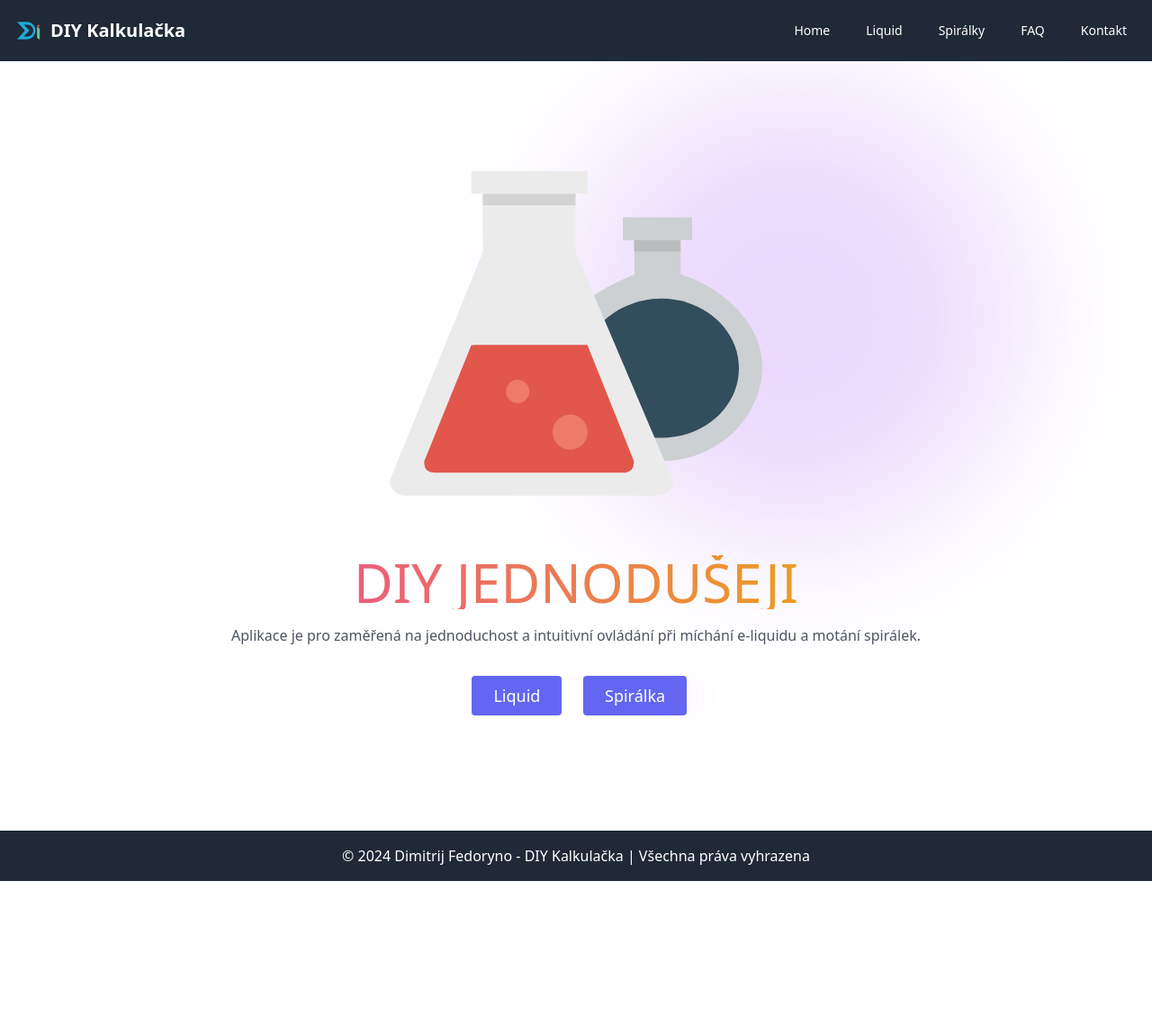
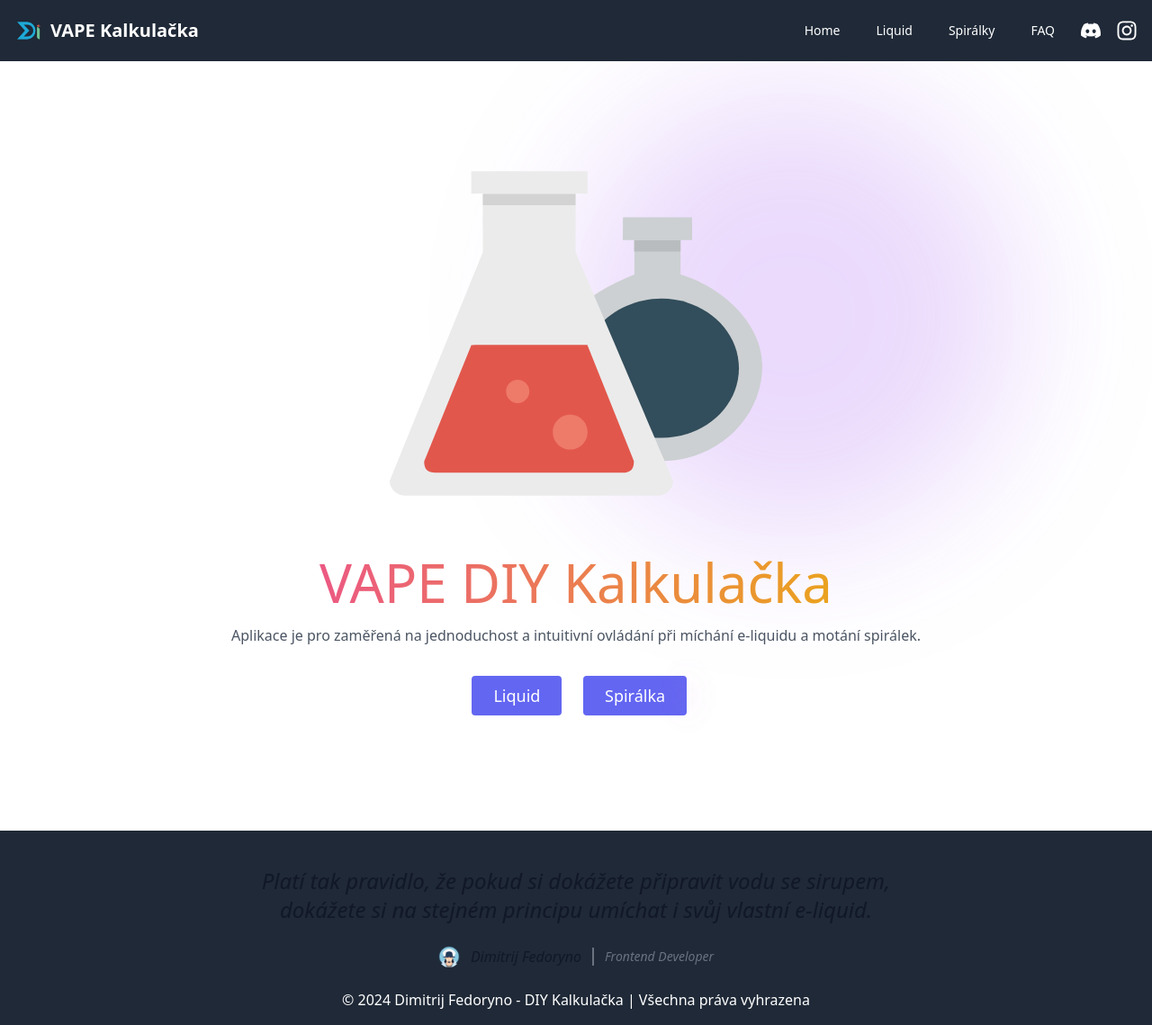
Before and after one commit to dimitrijfedoryno/React-diy, a React (Create React App) app: page / in a window 1280 px wide. Shown: the whole page at 90% size. Before the commit the page ends 979 px from the top, so only its background shows below. Built offline with nearby package versions, Linux system fonts and the light colour scheme.

Commit message:
ceo, contact, header social, footer testmonial

```diff
--- a/package.json
+++ b/package.json
@@ -9,6 +9,7 @@
     "react": "^18.3.1",
     "react-dom": "^18.3.1",
     "react-ga4": "^2.1.0",
+    "react-icons": "^5.2.1",
     "react-router-dom": "^6.24.1",
     "react-scripts": "5.0.1",
     "web-vitals": "^2.1.4"
--- a/public/index.html
+++ b/public/index.html
@@ -1,13 +1,13 @@
 <!DOCTYPE html>
-<html lang="en">
+<html lang="cs">
   <head>
     <meta charset="utf-8" />
     <link rel="icon" href="%PUBLIC_URL%/favicon.ico" />
     <meta name="viewport" content="width=device-width, initial-scale=1" />
     <meta name="theme-color" content="#000000" />
     <meta
-      name="description"
-      content="Web site created using create-react-app"
+      name="Míchání e-liquidu a motání spirálek - VAPE DIY Kalkulačka"
+      content="Platí tak pravidlo, že pokud si dokážete připravit vodu se sirupem, dokážete si na stejném principu umíchat i svůj vlastní e-liquid do elektronické cigarety."
     />
     <link rel="apple-touch-icon" href="%PUBLIC_URL%/logo192.png" />
     <!--
@@ -24,7 +24,7 @@
       work correctly both with client-side routing and a non-root public URL.
       Learn how to configure a non-root public URL by running `npm run build`.
     -->
-    <title>React App</title>
+    <title>VAPE DIY Kalkulačka</title>
   </head>
   <body>
     <noscript>You need to enable JavaScript to run this app.</noscript>
--- a/src/App.js
+++ b/src/App.js
@@ -1,11 +1,6 @@
 // src/App.js
 import React, { useEffect } from "react";
-import {
-  BrowserRouter as Router,
-  Route,
-  Routes,
-  useLocation,
-} from "react-router-dom";
+import { BrowserRouter as Router, Route, Routes, useLocation } from "react-router-dom";
 import Navbar from "./components/Navbar";
 import Home from "./pages/Home";
 import LiquidCalculator from "./pages/Liquid";
@@ -19,6 +14,7 @@ function AppContent() {
   const location = useLocation();
 
   useEffect(() => {
+    console.log("Tracking page view:", location.pathname + location.search);
     trackPageView(location.pathname + location.search);
   }, [location]);
 
@@ -29,7 +25,6 @@ function AppContent() {
         <Route path="/liquid" element={<LiquidCalculator />} />
         <Route path="/spiralky" element={<Spiralky />} />
         <Route path="/faq" element={<FAQ />} />
-        <Route path="/contact" element={<Contact />} />
       </Routes>
     </div>
   );
--- a/src/components/Footer.js
+++ b/src/components/Footer.js
@@ -1,11 +1,15 @@
 import React from 'react';
 import { Link } from 'react-router-dom';
+import Testimonial from './Testimonial';
 
 const currentYear = new Date().getFullYear()
 
 const Footer = () => {
   return (
     <footer className="bg-gray-800 text-white p-4 text-center mt-8">
+      <br />
+      <Testimonial />
+      <br />
       &copy; {currentYear} <Link to="https://fedoryno.cz/">Dimitrij Fedoryno</Link> - <Link to="/">DIY Kalkulačka</Link> | Všechna práva vyhrazena
     </footer>
   );
--- a/src/components/Navbar.js
+++ b/src/components/Navbar.js
@@ -1,20 +1,18 @@
 import React, { useEffect, useState } from "react";
 import { Link, useLocation } from "react-router-dom";
+import { FaDiscord, FaInstagram } from "react-icons/fa";
 
-const titleLabel =(
-  "Kalkulačka"
-);
+const titleLabel = "Kalkulačka";
 
 const navbarLinks = [
-  { to: "/", label: "Home", title: "Home" +" - "+ titleLabel },
+  { to: "/", label: "Home", title: "Home" + " - " + titleLabel },
   { to: "/liquid", label: "Liquid", title: "Liquid" },
   { to: "/spiralky", label: "Spirálky", title: "Spirálky" },
   { to: "/faq", label: "FAQ", title: "FAQ" },
-  { to: "/contact", label: "Kontakt", title: "Kontakt" },
 ];
 
 const navTitle = (
-  <div className="text-white font-bold text-xl">DIY Kalkulačka</div>
+  <div className="text-white font-bold text-xl">VAPE Kalkulačka</div>
 );
 
 const logo = (
@@ -26,7 +24,7 @@ const Navbar = () => {
   const location = useLocation();
 
   useEffect(() => {
-    const currentRoute = navbarLinks.find(link => link.to === location.pathname);
+    const currentRoute = navbarLinks.find((link) => link.to === location.pathname);
     if (currentRoute) {
       document.title = currentRoute.title;
     } else {
@@ -68,7 +66,7 @@ const Navbar = () => {
             </svg>
           </button>
         </div>
-        <div className="hidden md:flex space-x-4">
+        <div className="hidden md:flex space-x-4 items-center">
           {navbarLinks.map((link) => (
             <Link
               key={link.to}
@@ -79,14 +77,20 @@ const Navbar = () => {
               <span className="absolute inset-0 bg-gray-900 opacity-0 group-hover:opacity-100 transition-opacity"></span>
             </Link>
           ))}
+          <div className="flex space-x-4">
+            <a href="https://discord.com" target="_blank" rel="noopener noreferrer" className="text-white">
+              <FaDiscord size={24} />
+            </a>
+            <a href="https://instagram.com" target="_blank" rel="noopener noreferrer" className="text-white">
+              <FaInstagram size={24} />
+            </a>
+          </div>
         </div>
       </div>
 
       {/* Mobile menu, show/hide based on menu state. */}
       <div
-        className={`md:hidden ${
-          isOpen ? "block" : "hidden"
-        } transition-all duration-300 ease-in-out`}
+        className={`md:hidden ${isOpen ? "block" : "hidden"} transition-all duration-300 ease-in-out`}
       >
         <div className="space-y-1 px-2 pb-3 pt-2 text-center">
           {navbarLinks.map((link) => (
@@ -99,6 +103,14 @@ const Navbar = () => {
               <span className="absolute inset-0 bg-gray-900 opacity-0 group-hover:opacity-100 transition-opacity"></span>
             </Link>
           ))}
+          <div className="flex justify-center space-x-4 mt-4">
+            <a href="https://discord.gg/nryfX3gSte" target="_blank" rel="noopener noreferrer" className="text-white">
+              <FaDiscord size={24} />
+            </a>
+            <a href="https://instagram.com/thefedoryno" target="_blank" rel="noopener noreferrer" className="text-white">
+              <FaInstagram size={24} />
+            </a>
+          </div>
         </div>
       </div>
     </nav>
--- /dev/null
+++ b/src/components/Testimonial.js
@@ -0,0 +1,31 @@
+import React from "react";
+
+const Testimonial = () => {
+  return (
+    <figure className="max-w-screen-md mx-auto text-center">
+
+      <blockquote>
+        <p className="text-2xl italic font-medium text-gray-900 dark:text-white">
+          Platí tak pravidlo, že pokud si dokážete připravit vodu se sirupem, dokážete si na stejném principu umíchat i svůj vlastní e-liquid.
+        </p>
+      </blockquote>
+      <figcaption className="flex items-center justify-center mt-6 space-x-3 rtl:space-x-reverse">
+        <img
+          className="w-6 h-6 rounded-full"
+          src="images/testimonial.jpg"
+          alt="profile picture"
+        />
+        <div className="flex items-center divide-x-2 rtl:divide-x-reverse divide-gray-500 dark:divide-gray-700">
+          <cite className="pe-3 font-medium text-gray-900 dark:text-red-500">
+            Dimitrij Fedoryno
+          </cite>
+          <cite className="ps-3 text-sm text-gray-500 dark:text-gray-400">
+            Frontend Developer
+          </cite>
+        </div>
+      </figcaption>
+    </figure>
+  );
+};
+
+export default Testimonial;
--- a/src/pages/Home.js
+++ b/src/pages/Home.js
@@ -15,11 +15,14 @@ const Home = () => {
           />
           <div className="text-center lg:w-2/3 w-full">
             <h1 className="title-font sm:text-6xl text-2xl mb-4 font-medium bg-gradient-to-r from-pink-500 to-yellow-500 bg-clip-text text-transparent">
-              DIY JEDNODUŠEJI
+              VAPE DIY Kalkulačka
             </h1>
             <p className="mb-8 leading-relaxed">
               Aplikace je pro zaměřená na jednoduchost a intuitivní ovládání při míchání e-liquidu a motání spirálek.
             </p>
+
+
+
             <div className="flex justify-center">
               <div className="grid grid-cols-2 grid-rows-1 gap-4">
                 <div>
@@ -40,6 +43,7 @@ const Home = () => {
                 </div>
               </div>
 
+
               <div class="relative inline-flex group">
                 <div class="absolute transitiona-all duration-1000 opacity-70 -inset-px bg-gradient-to-r from-[#44BCFF] via-[#FF44EC] to-[#FF675E] rounded-xl blur-lg filter group-hover:opacity-100 group-hover:-inset-1 group-hover:duration-200"></div>
               </div>
```
Also changed, not shown: public/images/testimonial.jpg (added), public/manifest.json, 1 other file (tests, documents, lock files or other folders).
